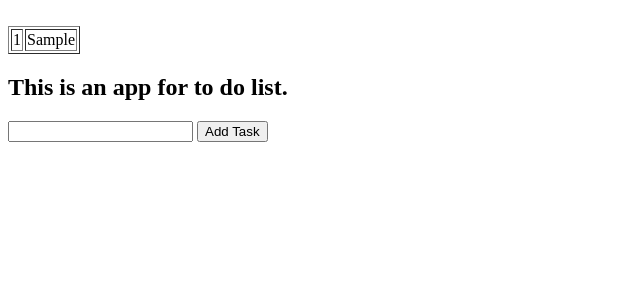
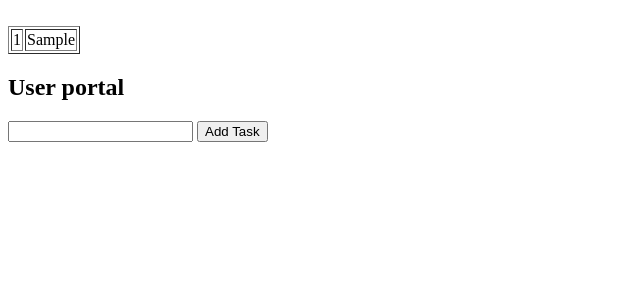
Before and after one commit to shaus019/virtaulization, a PHP site: page / in a window 1280 px wide. Shown: the top 300 px of the page, without its empty margins (0-640 px from the left). Run offline with PHP 8.4, Linux system fonts and the light colour scheme; tables that the repository leaves empty hold one stand-in row (values such as "Sample post").

```diff
--- a/public/user/index.php
+++ b/public/user/index.php
@@ -40,11 +40,11 @@ echo "</table>";
 <!DOCTYPE html>
 <html>
 	<head>
-		<title> To do list app </title>
+		<title> Todo list user portal </title>
 	</head>
     <body>
         <div class="heading">
-        <h2>This is an app for to do list.</h2>
+        <h2>User portal</h2>
         </div>
 
         <form method = "POST" action="index.php">
```
